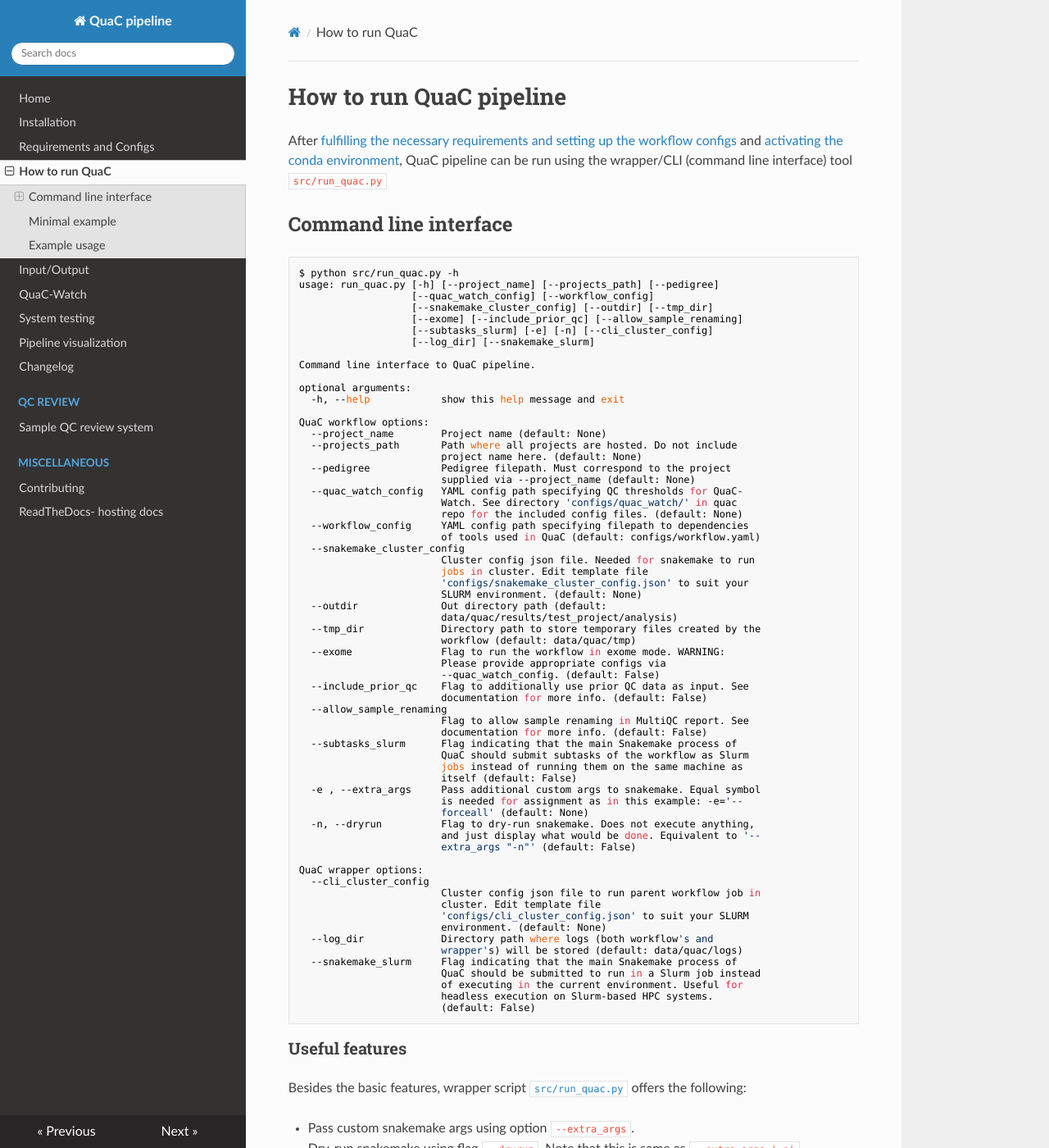
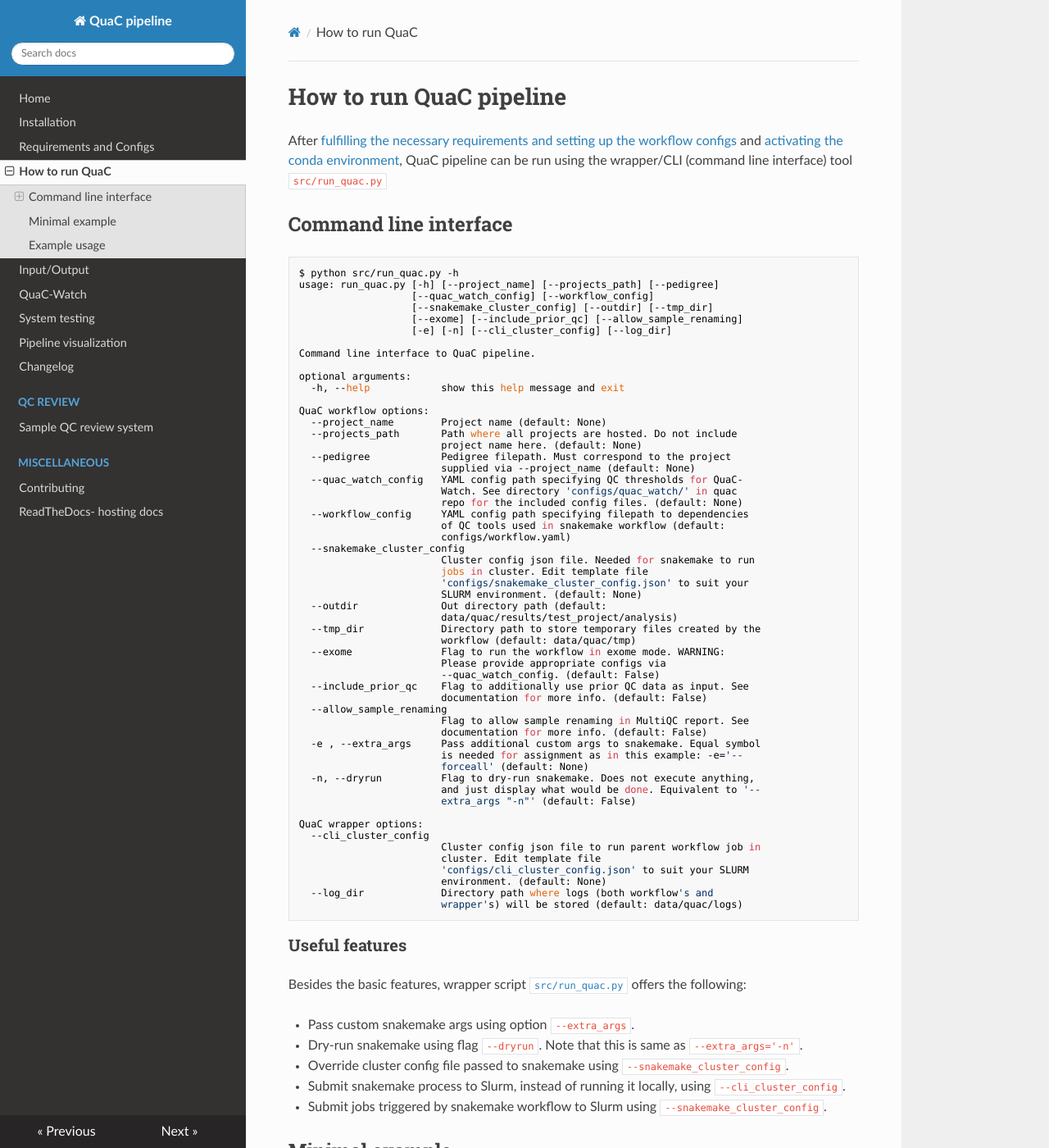
Before and after one commit to uab-cgds-worthey/quac, an MkDocs documentation site: the page built from docs/quac_cli.md, in a window 1280 px wide and 1400 px high. Shown: the whole window at 82% size. Built offline with MkDocs 1.6.1, drawn with Linux system fonts in a browser that asks for light colours; nearby versions of some CDN libraries; some of the changed text lies outside the part shown.

Commit message:
updates doc about removal of subtasks_slurm and snakemake_slurm

````diff
--- a/docs/quac_cli.md
+++ b/docs/quac_cli.md
@@ -13,8 +13,7 @@
                    [--quac_watch_config] [--workflow_config]
                    [--snakemake_cluster_config] [--outdir] [--tmp_dir]
                    [--exome] [--include_prior_qc] [--allow_sample_renaming]
-                   [--subtasks_slurm] [-e] [-n] [--cli_cluster_config]
-                   [--log_dir] [--snakemake_slurm]
+                   [-e] [-n] [--cli_cluster_config] [--log_dir]
 
 Command line interface to QuaC pipeline.
 
@@ -31,7 +30,8 @@
                         Watch. See directory 'configs/quac_watch/' in quac
                         repo for the included config files. (default: None)
   --workflow_config     YAML config path specifying filepath to dependencies
-                        of tools used in QuaC (default: configs/workflow.yaml)
+                        of QC tools used in snakemake workflow (default:
+                        configs/workflow.yaml)
   --snakemake_cluster_config
                         Cluster config json file. Needed for snakemake to run
                         jobs in cluster. Edit template file
@@ -49,10 +49,6 @@
   --allow_sample_renaming
                         Flag to allow sample renaming in MultiQC report. See
                         documentation for more info. (default: False)
-  --subtasks_slurm      Flag indicating that the main Snakemake process of
-                        QuaC should submit subtasks of the workflow as Slurm
-                        jobs instead of running them on the same machine as
-                        itself (default: False)
   -e , --extra_args     Pass additional custom args to snakemake. Equal symbol
                         is needed for assignment as in this example: -e='--
                         forceall' (default: None)
@@ -68,11 +64,6 @@
                         environment. (default: None)
   --log_dir             Directory path where logs (both workflow's and
                         wrapper's) will be stored (default: data/quac/logs)
-  --snakemake_slurm     Flag indicating that the main Snakemake process of
-                        QuaC should be submitted to run in a Slurm job instead
-                        of executing in the current environment. Useful for
-                        headless execution on Slurm-based HPC systems.
-                        (default: False)
 ```
 
 ### Useful features
@@ -82,15 +73,16 @@
 - Pass custom snakemake args using option `--extra_args`.
 - Dry-run snakemake using flag `--dryrun`. Note that this is same as `--extra_args='-n'`.
 - Override cluster config file passed to snakemake using `--snakemake_cluster_config`.
-- Submit snakemake process to Slurm, instead of running it locally, using `--snakemake_slurm`.
-- Submit jobs triggered by snakemake workflow to Slurm using `--subtasks_slurm`.
+- Submit snakemake process to Slurm, instead of running it locally, using `--cli_cluster_config`.
+- Submit jobs triggered by snakemake workflow to Slurm using `--snakemake_cluster_config`.
 
 ## Minimal example
 
-Minimal example to run the wrapper script, which in turn will execute the QuaC pipeline:
+Minimal example to run the wrapper script, which in turn will execute the QuaC pipeline locally:
 
 ```sh
-# For Cheaha users only. Set up environment.
+# First set up dependencies in the environment.
+### Cheaha users can set them up as follows.
 module reset
 module load Anaconda3/2020.02
 module load Singularity/3.5.2-GCC-5.4.0-2.26
````
Also changed, not shown: other parts of docs/quac_cli.md (+2 -1 lines), docs/system_testing.md (+2 -1 lines), .github/pull_request_template.md, 1 other file.
